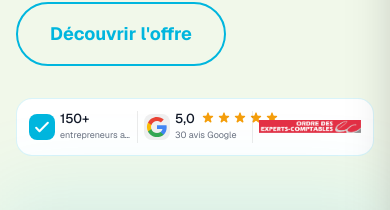
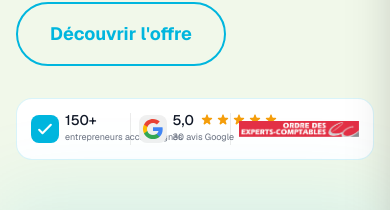
Before and after one commit to joelsayag-ship-it/jsa-site, a Next.js app: page / in a window 390 px wide. Shown: the part 565-775 px from the top of the page. Built offline with nearby package versions, Linux system fonts and the light colour scheme.

Commit message:
fix: social proof — flex:0 1 auto pour que chaque item prenne sa largeur naturelle
Co-Authored-By: Claude Sonnet 4.6 <noreply@anthropic.com>

```diff
--- a/src/app/globals.css
+++ b/src/app/globals.css
@@ -70,15 +70,16 @@ body {
   border-radius: 16px;
   border: 0.5px solid rgba(0, 182, 222, 0.15);
   padding: 20px 28px;
+  gap: 0;
 }
 
+/* Chaque item prend la largeur de son contenu (pas forced-equal) */
 .sp-item {
   display: flex;
   align-items: center;
   gap: 12px;
-  flex: 1 1 0;
+  flex: 0 1 auto;
   min-width: 0;
-  flex-shrink: 1;
 }
 
 .sp-icon {
@@ -104,8 +105,6 @@ body {
   color: #6b7280;
   margin-top: 4px;
   white-space: nowrap;
-  overflow: hidden;
-  text-overflow: ellipsis;
 }
 
 .sp-sep {
@@ -113,35 +112,33 @@ body {
   align-self: stretch;
   background: rgba(0, 0, 0, 0.08);
   flex-shrink: 0;
-  margin: 0 20px;
+  margin: 0 24px;
 }
 
 .sp-oec-img {
-  height: 36px;
+  height: 44px;
   width: auto;
-  max-width: 100%;
   object-fit: contain;
-  object-position: right center;
 }
 
 @media (max-width: 640px) {
-  .sp-bar    { padding: 14px 16px; }
-  .sp-item   { gap: 7px; }
-  .sp-sep    { margin: 0 10px; }
-  .sp-icon   { width: 32px; height: 32px; border-radius: 8px; }
-  .sp-title  { font-size: 15px; }
+  .sp-bar    { padding: 16px 18px; }
+  .sp-item   { gap: 8px; }
+  .sp-sep    { margin: 0 12px; }
+  .sp-icon   { width: 34px; height: 34px; border-radius: 8px; }
+  .sp-title  { font-size: 16px; }
   .sp-label  { font-size: 10px; }
-  .sp-oec-img { height: 28px; }
+  .sp-oec-img { height: 32px; }
 }
 
-@media (max-width: 400px) {
-  .sp-bar    { padding: 12px 12px; }
-  .sp-sep    { margin: 0 6px; }
-  .sp-item   { gap: 5px; }
-  .sp-icon   { width: 26px; height: 26px; }
-  .sp-title  { font-size: 13px; }
+@media (max-width: 420px) {
+  .sp-bar    { padding: 14px 14px; }
+  .sp-sep    { margin: 0 8px; }
+  .sp-item   { gap: 6px; }
+  .sp-icon   { width: 28px; height: 28px; }
+  .sp-title  { font-size: 14px; }
   .sp-label  { font-size: 9px; }
-  .sp-oec-img { height: 22px; }
+  .sp-oec-img { height: 26px; }
 }
 
 /* ── Typewriter hero ─────────────────────────────────────── */
```
